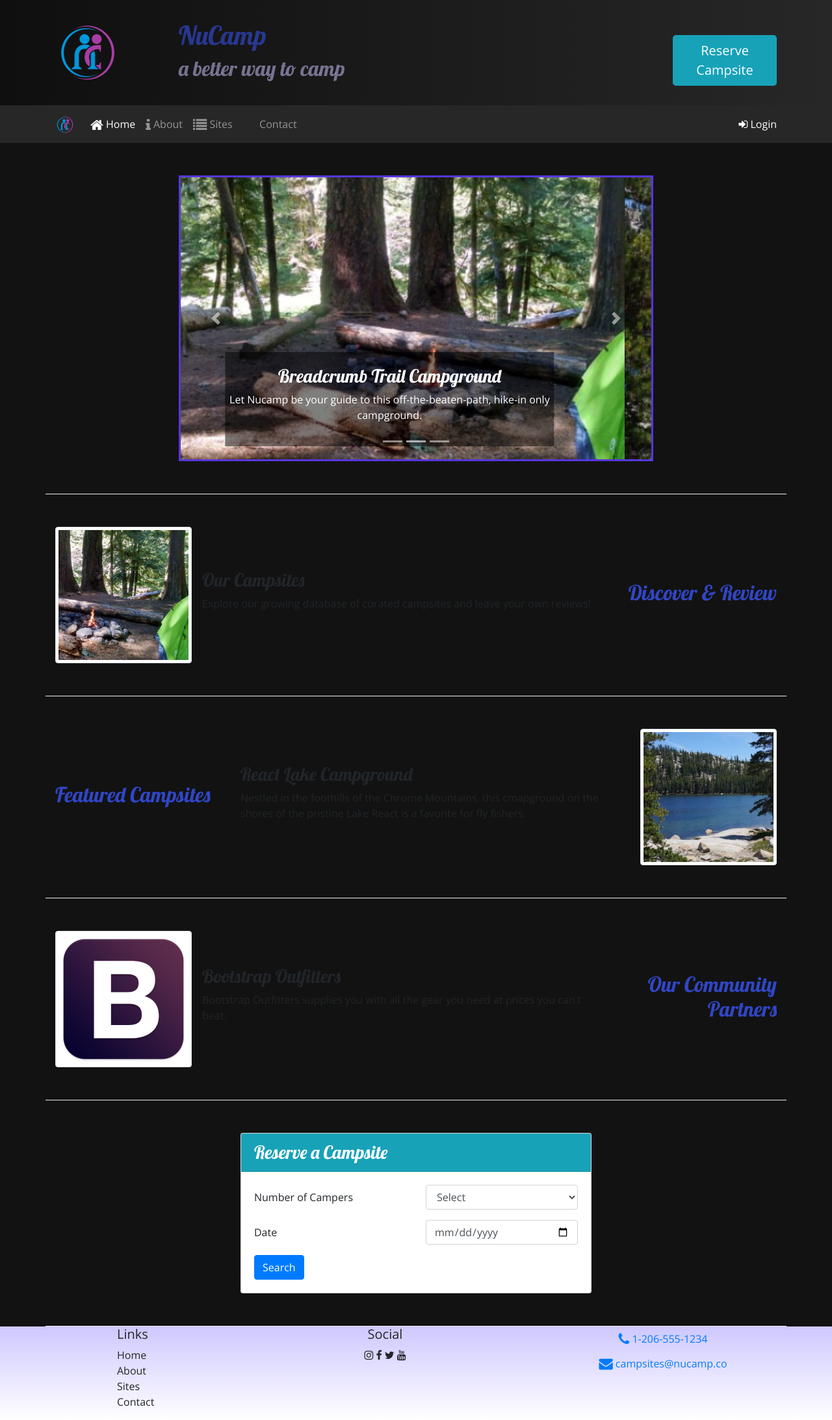
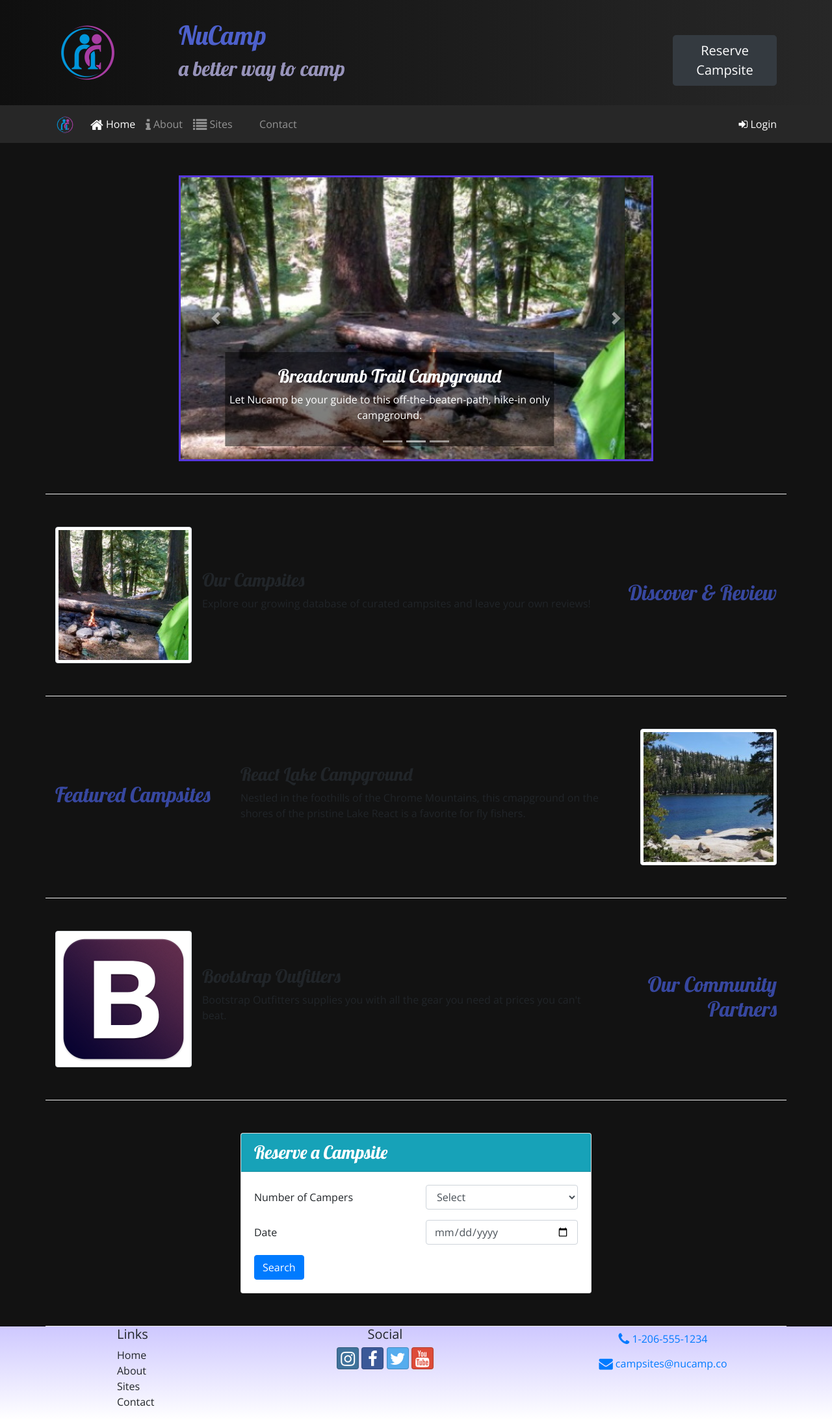
Before and after one commit to illfriday/NuCampSite, a website: page index.html in a window 1280 px wide. Shown: the whole page at 65% size. Drawn offline with nearby package versions, Linux system fonts and the light colour scheme.

Commit message:
fix social icons

```diff
--- a/css/styles.css
+++ b/css/styles.css
@@ -6,22 +6,27 @@ body {
 h1,h2,h3 {
   font-family: "Lobster";
 }
+
 h1{
-  color: #3046c5b2;
+  color: #5064d6f1;
 }
 
 h2 {
-  color: #3046C5;
+  color: #455ad1bd;
 }
 
 header h2 {
-  color: #cec8ff85;
+  color: #cec8ffb4;
 }
 
 a, a:hover{
   color: inherit;
   text-decoration: none;
   cursor: pointer;
+}
+
+.nav-item .active{
+  display: none;
 }
 
 .site-footer {
--- a/index.html
+++ b/index.html
@@ -25,7 +25,7 @@
           <h2>a better way to camp</h2>
         </div>
         <div class="col-md-4 col-xl-2 mt-4">
-          <a role="button" class="btn btn-lg btn-info" href="#reserveForm" data-toggle="tooltip" data-html="true" data-placement="bottom" title= "Or call us at <br/> <strong>1-206-555-1234</strong>" >Reserve Campsite</a>
+          <a role="button" class="btn btn-lg btn-dark" href="#reserveForm" data-toggle="tooltip" data-html="true" data-placement="bottom" title= "Or call us at <br/> <strong>1-206-555-1234</strong>" >Reserve Campsite</a>
 
         </div>
       </div>
@@ -234,10 +234,10 @@
         </div>
         <div class="col-6 col-sm-5 text-center">
           <h5>Social</h5>
-          <a href="http://instagram.com"><i class="fa fa-instagram"></i></a>
-          <a href="http://facebook.com"><i class="fa fa-facebook"></i></a>
-          <a href="http://twitter.com"><i class="fa fa-twitter"></i></a>
-          <a href="http://youtube.com"><i class="fa fa-youtube"></i></a>
+          <a class="btn btn-social-icon btn-instagram" href="http://instagram.com"><i class="fa fa-instagram"></i></a>
+          <a class="btn btn-social-icon btn-facebook" href="http://facebook.com"><i class="fa fa-facebook"></i></a>
+          <a class="btn btn-social-icon btn-twitter" href="http://twitter.com"><i class="fa fa-twitter"></i></a>
+          <a class="btn btn-social-icon btn-google" href="http://youtube.com"><i class="fa fa-youtube"></i></a>
         </div>
         <div class="col-sm-4 text-center">
           <a role="button" class="btn btn-link" href="tel:"><i class="fa fa-phone fa-lg text-primary"></i> 1-206-555-1234</a>
```
Also changed, not shown: aboutus.html (+4 -4 lines).
